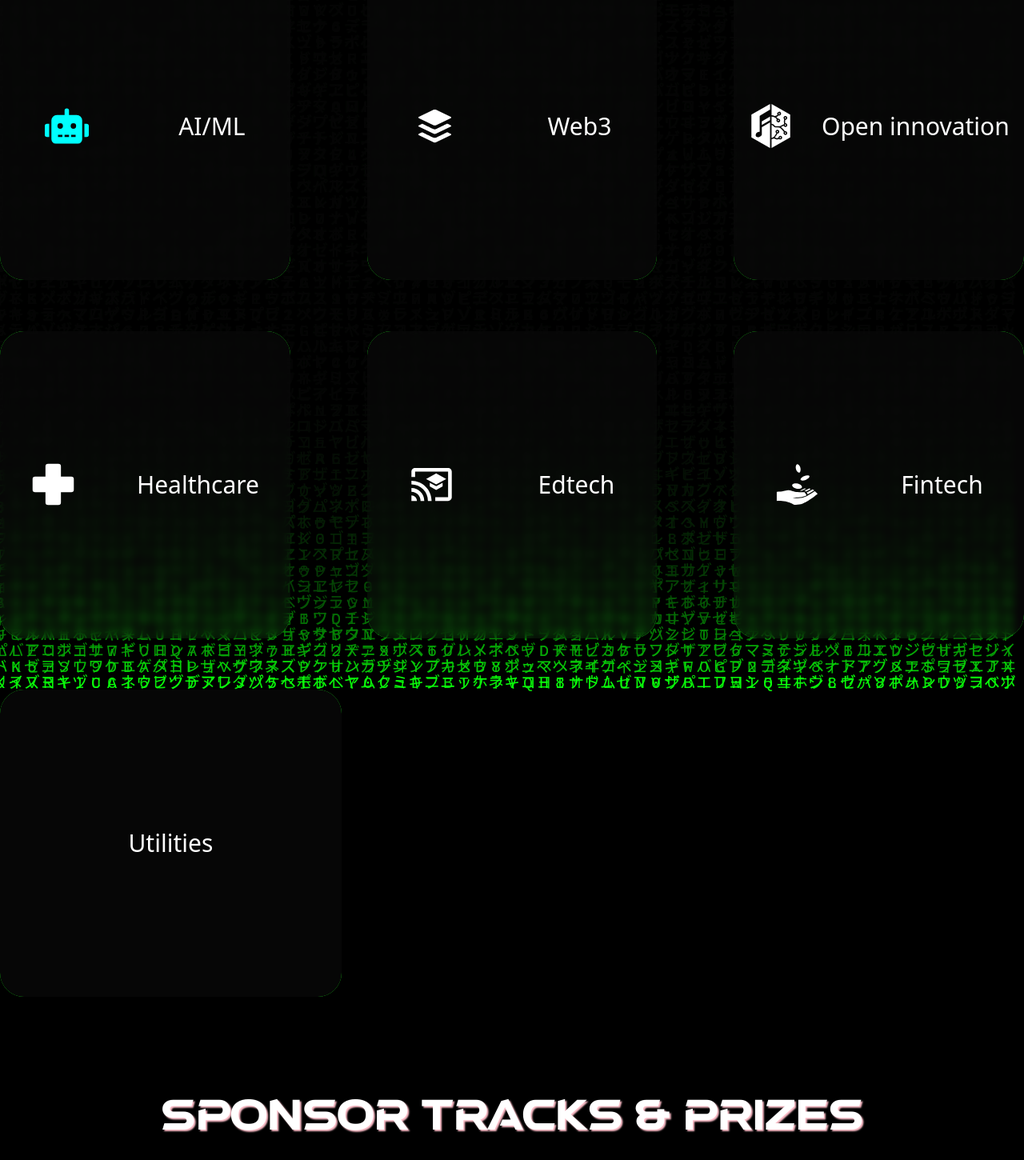
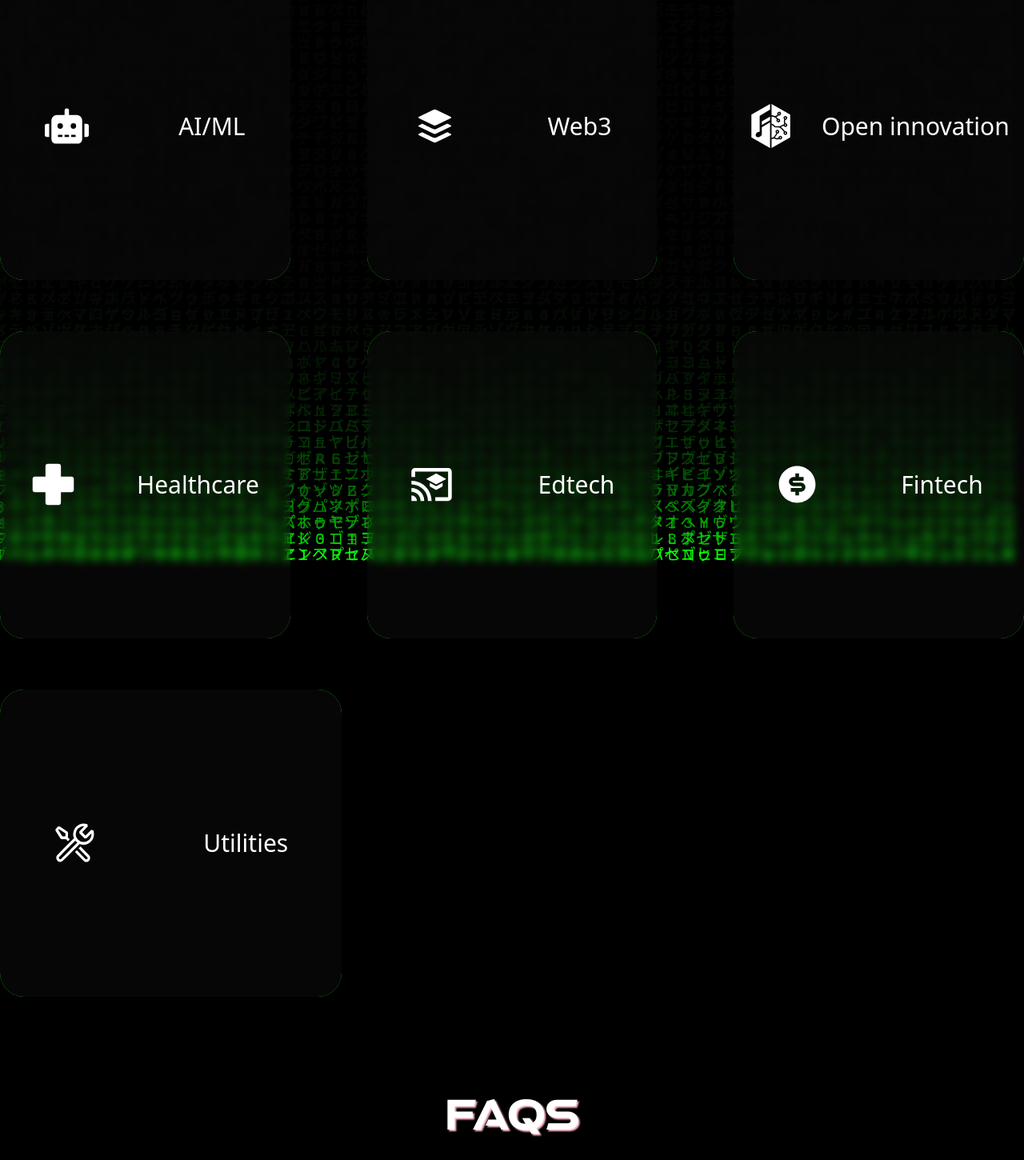
Before and after one commit to infoxusict/infox-22, a React (Create React App) app: page /uhack in a window 1280 px wide. Shown: the part 1320-2770 px from the top of the page at 80% size. Built offline with nearby package versions, Linux system fonts and the light colour scheme; a web font is replaced by a local one.

Commit message:
added tracks

```diff
--- a/src/Components/Assets/Images/CSS/uhack.css
+++ b/src/Components/Assets/Images/CSS/uhack.css
@@ -26,7 +26,7 @@ max-width: 14rem;
 }
 
 .faqs {
-  width: 100%;
+  width: 70%;
   /* max-width: 75vw; */
   min-height: 55rem;
   margin: 0 0;
@@ -36,8 +36,11 @@ max-width: 14rem;
 .faqs .faq {
   margin: 15px;
   padding: 15px;
-  background: #fff;
+  /* background: rgba(255, 255, 255, 0.4); */
+  backdrop-filter: blur(6px) ;
   border-radius: 10px;
+  border: 1px solid rgb(255, 255, 255);
+  color: white;
   box-shadow: 0px 2px 2px rgba(0, 0, 0, 0.1);
 }
 
--- a/src/Components/Uhack.js
+++ b/src/Components/Uhack.js
@@ -9,7 +9,8 @@ import { MdOutlineCastForEducation } from "react-icons/md"
 import { WiDayThunderstorm } from "react-icons/wi"
 import { SiMusicbrainz } from "react-icons/si"
 
-import { GiReceiveMoney } from "react-icons/gi"
+import { RiMoneyDollarCircleFill } from "react-icons/ri"
+import { VscTools } from "react-icons/vsc"
 
 
 
@@ -260,21 +261,21 @@ const Uhack = () => {
               Categories
             </div>
             <div className="flex text-3xl gap-24 mt-16">
-              <div className="h-96 hel basis-1/3 uh-glass"> <FaRobot size={55} style={{ fill: 'cyan' }} />AI/ML</div>
-              <div className="h-96 hel basis-1/3 uh-glass"><IoLogoBuffer size={55} />Web3</div>
-              <div className="h-96 hel basis-1/3 uh-glass"><SiMusicbrainz size={55} />Open innovation</div>
+              <div className="h-96 hel basis-1/3 uh-glass"> <FaRobot size={55} style={{ fill: '' }} />AI/ML</div>
+              <div className="h-96 hel basis-1/3 uh-glass"><IoLogoBuffer size={55}  style={{ fill: '' }} />Web3</div>
+              <div className="h-96 hel basis-1/3 uh-glass"><SiMusicbrainz size={55}  style={{ fill: '' }}/>Open innovation</div>
             </div>
             <div className="flex text-3xl gap-24 mt-16">
-              <div className="h-96 hel basis-1/3 uh-glass"><GiHealthNormal size={55} />Healthcare</div>
-              <div className="h-96 hel basis-1/3 uh-glass"><MdOutlineCastForEducation size={55} />Edtech</div>
-              <div className="h-96 hel basis-1/3 uh-glass"><GiReceiveMoney size={55} />Fintech</div>
+              <div className="h-96 hel basis-1/3 uh-glass"><GiHealthNormal size={55}  style={{ fill: '' }} />Healthcare</div>
+              <div className="h-96 hel basis-1/3 uh-glass"><MdOutlineCastForEducation size={55}  style={{ fill: '' }}/>Edtech</div>
+              <div className="h-96 hel basis-1/3 uh-glass"><RiMoneyDollarCircleFill size={55}  style={{ fill: '' }} />Fintech</div>
 
             </div>
             <div className="flex text-3xl gap-24 mt-16">
-              <div className="h-96 hel basis-1/3 uh-glass">Utilities</div>
+              <div className="h-96 hel basis-1/3 uh-glass"><VscTools size={55} style={{ fill: '' }}/>Utilities</div>
             </div>
           </section>
-          <section className="">
+          {/* <section className="">
             <div className="atmosphere hel text-5xl mt-32 title-txt-shdw ">
               Sponsor Tracks &amp; prizes
             </div>
@@ -283,18 +284,18 @@ const Uhack = () => {
               <div className="h-96 hel basis-1/3 uh-glass">cards</div>
               <div className="h-96 hel basis-1/3 uh-glass">cards</div>
             </div>
-          </section>
-          <section className="">
+          </section> */}
+          {/* <section className="">
             <div className="atmosphere hel text-5xl mt-32 title-txt-shdw">
               Prize Winnners
             </div>
             <div className="hel txt-shdw h-56 text-3xl">To Be Announced...</div>
-          </section>
+          </section> */}
           <section className="uhf">
             <div className="atmosphere hel text-5xl mt-32 title-txt-shdw">
               FAQs
             </div>
-            <div className="">
+            <div className="hel">
               <div className="faqs text-black ">
                 {faqs.map((faq, index) => (
                   <FAQ
```
